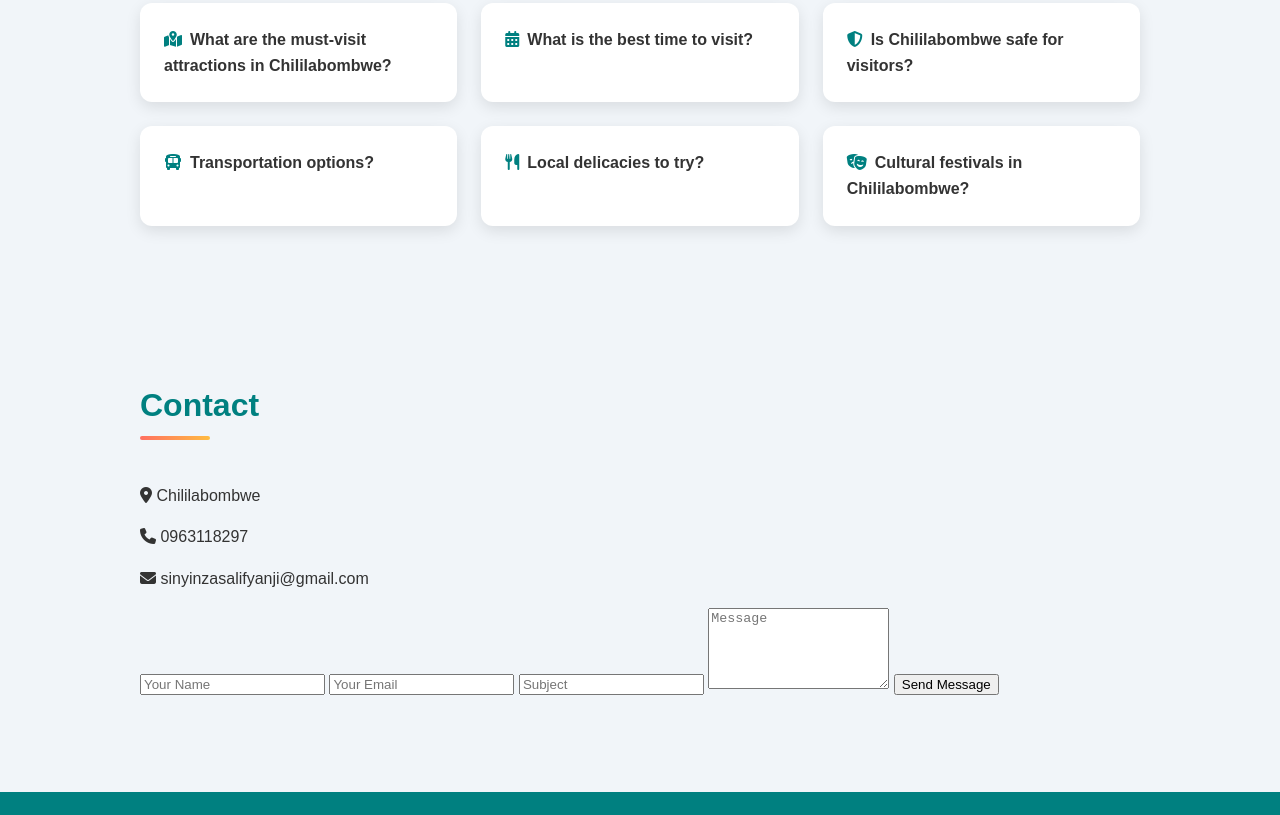
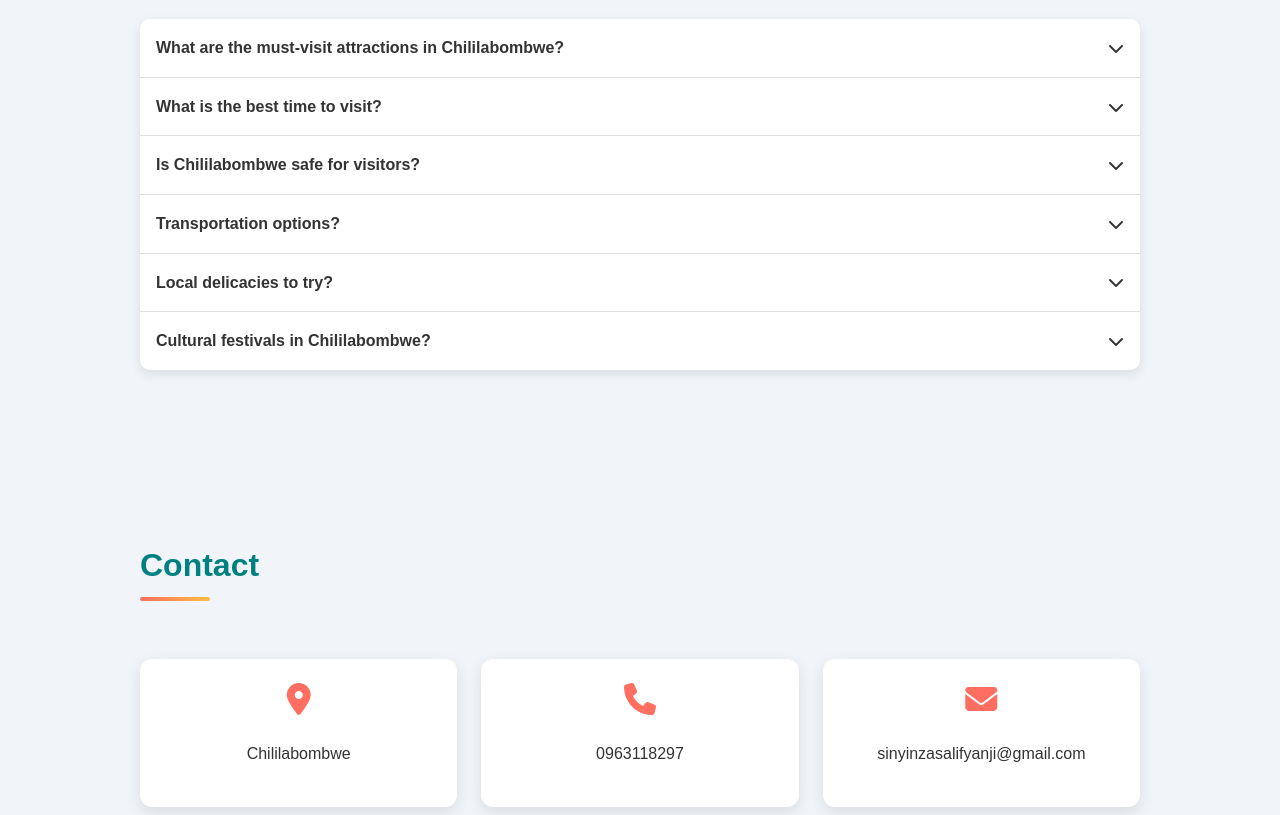
Before and after one commit to ABmwansa/chililabombwe-constuency-mathews-Nkoloma-ward-, a plain HTML site: page index.html in a window 1280 px wide. Shown: the part 2705-3520 px from the top of the page. Drawn offline with Linux system fonts and the light colour scheme.

Commit message:
Update index.html

```diff
--- a/index.html
+++ b/index.html
@@ -115,6 +115,45 @@ h2::after {
 .card:hover { transform: translateY(-10px); box-shadow: 0 10px 20px rgba(0,0,0,0.2); }
 .card i { color: #008080; margin-right: 8px; }
 
+/* ===== FAQ Accordion ===== */
+.accordion { background: white; border-radius: 10px; margin: 1rem 0; box-shadow: 0 4px 12px rgba(0,0,0,0.1); overflow: hidden; }
+.accordion-item { border-bottom: 1px solid #ddd; }
+.accordion-item:last-child { border-bottom: none; }
+.accordion-header {
+  padding: 1rem;
+  cursor: pointer;
+  font-weight: 600;
+  display: flex;
+  justify-content: space-between;
+  align-items: center;
+  transition: background 0.3s;
+}
+.accordion-header:hover { background: #e0f7f7; }
+.accordion-content {
+  max-height: 0;
+  overflow: hidden;
+  padding: 0 1rem;
+  transition: max-height 0.4s ease, padding 0.4s ease;
+}
+.accordion-content p { margin: 1rem 0; }
+
+/* ===== Contact Section ===== */
+.contact-cards { display: grid; gap: 1.5rem; grid-template-columns: repeat(auto-fit, minmax(220px, 1fr)); margin-top: 2rem; }
+.contact-card {
+  background: white;
+  padding: 1.5rem;
+  border-radius: 12px;
+  box-shadow: 0 5px 15px rgba(0,0,0,0.1);
+  text-align: center;
+  transition: transform 0.3s, box-shadow 0.3s, background 0.3s;
+}
+.contact-card i { font-size: 2rem; margin-bottom: 10px; color: #ff6f61; }
+.contact-card:hover { transform: translateY(-8px); box-shadow: 0 10px 20px rgba(0,0,0,0.2); background: #f0fcfc; }
+form { display: grid; gap: 1rem; max-width: 600px; margin: 2rem auto 0 auto; }
+input, textarea, button { padding: 0.8rem; border: 1px solid #ccc; border-radius: 5px; font-size: 1rem; }
+button { background: #008080; color: white; cursor: pointer; border: none; transition: background 0.3s; }
+button:hover { background: #006666; }
+
 /* ===== Placeholders ===== */
 .image-placeholder { background: #e0e0e0; border: 2px dashed #008080; border-radius: 12px; height: 250px; display: flex; align-items: center; justify-content: center; color: #777; font-weight: bold; margin: 1rem 0; font-size: 1.1rem; }
 .map-container { width: 100%; height: 300px; border-radius: 12px; overflow: hidden; margin-top: 1rem; box-shadow: 0 4px 12px rgba(0,0,0,0.1); }
@@ -188,22 +227,42 @@ footer { background: #008080; color: white; text-align: center; padding: 3rem 1r
 <!-- FAQ Section -->
 <section id="faq">
   <h2>FAQ</h2>
-  <div class="cards">
-    <div class="card"><i class="fas fa-map-marked-alt"></i><strong>What are the must-visit attractions in Chililabombwe?</strong></div>
-    <div class="card"><i class="fas fa-calendar-alt"></i><strong>What is the best time to visit?</strong></div>
-    <div class="card"><i class="fas fa-shield-alt"></i><strong>Is Chililabombwe safe for visitors?</strong></div>
-    <div class="card"><i class="fas fa-bus"></i><strong>Transportation options?</strong></div>
-    <div class="card"><i class="fas fa-utensils"></i><strong>Local delicacies to try?</strong></div>
-    <div class="card"><i class="fas fa-theater-masks"></i><strong>Cultural festivals in Chililabombwe?</strong></div>
+  <div class="accordion">
+    <div class="accordion-item">
+      <div class="accordion-header"><span>What are the must-visit attractions in Chililabombwe?</span><i class="fas fa-chevron-down"></i></div>
+      <div class="accordion-content"><p>Popular attractions include local mines, community parks, and cultural events.</p></div>
+    </div>
+    <div class="accordion-item">
+      <div class="accordion-header"><span>What is the best time to visit?</span><i class="fas fa-chevron-down"></i></div>
+      <div class="accordion-content"><p>The dry season (May to October) is ideal for visiting.</p></div>
+    </div>
+    <div class="accordion-item">
+      <div class="accordion-header"><span>Is Chililabombwe safe for visitors?</span><i class="fas fa-chevron-down"></i></div>
+      <div class="accordion-content"><p>Yes, standard precautions are recommended as in any town.</p></div>
+    </div>
+    <div class="accordion-item">
+      <div class="accordion-header"><span>Transportation options?</span><i class="fas fa-chevron-down"></i></div>
+      <div class="accordion-content"><p>Local buses, taxis, and private transport are available.</p></div>
+    </div>
+    <div class="accordion-item">
+      <div class="accordion-header"><span>Local delicacies to try?</span><i class="fas fa-chevron-down"></i></div>
+      <div class="accordion-content"><p>Try nshima, fried fish, and local vegetable dishes.</p></div>
+    </div>
+    <div class="accordion-item">
+      <div class="accordion-header"><span>Cultural festivals in Chililabombwe?</span><i class="fas fa-chevron-down"></i></div>
+      <div class="accordion-content"><p>Festivals include traditional dances, music events, and mining celebrations.</p></div>
+    </div>
   </div>
 </section>
 
 <!-- Contact Section -->
 <section id="contact">
   <h2>Contact</h2>
-  <p><i class="fas fa-map-marker-alt"></i> Chililabombwe</p>
-  <p><i class="fas fa-phone"></i> 0963118297</p>
-  <p><i class="fas fa-envelope"></i> <a href="mailto:sinyinzasalifyanji@gmail.com">sinyinzasalifyanji@gmail.com</a></p>
+  <div class="contact-cards">
+    <div class="contact-card"><i class="fas fa-map-marker-alt"></i><p>Chililabombwe</p></div>
+    <div class="contact-card"><i class="fas fa-phone"></i><p>0963118297</p></div>
+    <div class="contact-card"><i class="fas fa-envelope"></i><p><a href="mailto:sinyinzasalifyanji@gmail.com">sinyinzasalifyanji@gmail.com</a></p></div>
+  </div>
   <form>
     <input type="text" placeholder="Your Name" required>
     <input type="email" placeholder="Your Email" required>
@@ -243,6 +302,20 @@ tabs.forEach(tab => {
   });
 });
 
+// Accordion functionality
+const accordions = document.querySelectorAll('.accordion-header');
+accordions.forEach(header => {
+  header.addEventListener('click', () => {
+    const content = header.nextElementSibling;
+    if(content.style.maxHeight){
+      content.style.maxHeight = null;
+    } else {
+      document.querySelectorAll('.accordion-content').forEach(c=>c.style.maxHeight=null);
+      content.style.maxHeight = content.scrollHeight + "px";
+    }
+  });
+});
+
 // Go-to-top button
 const topBtn = document.getElementById('topBtn');
 window.onscroll = () => {
```
